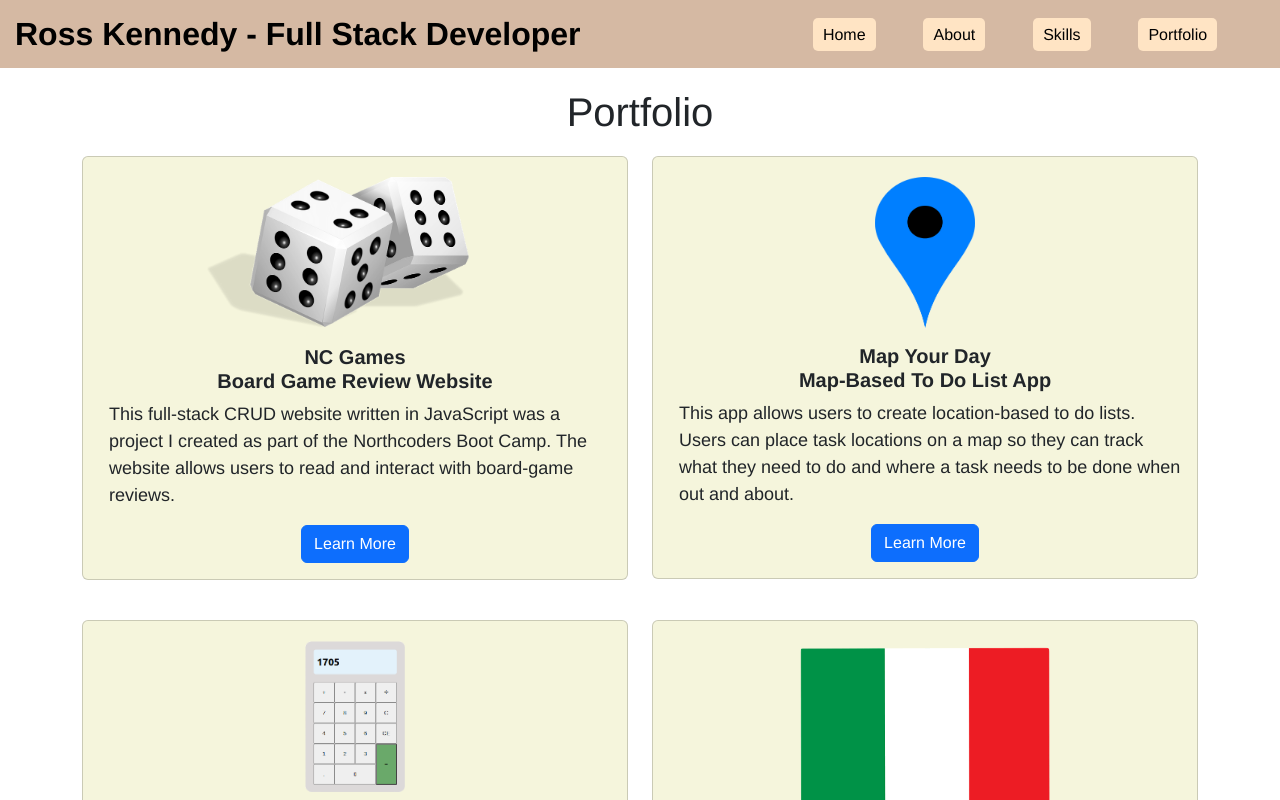
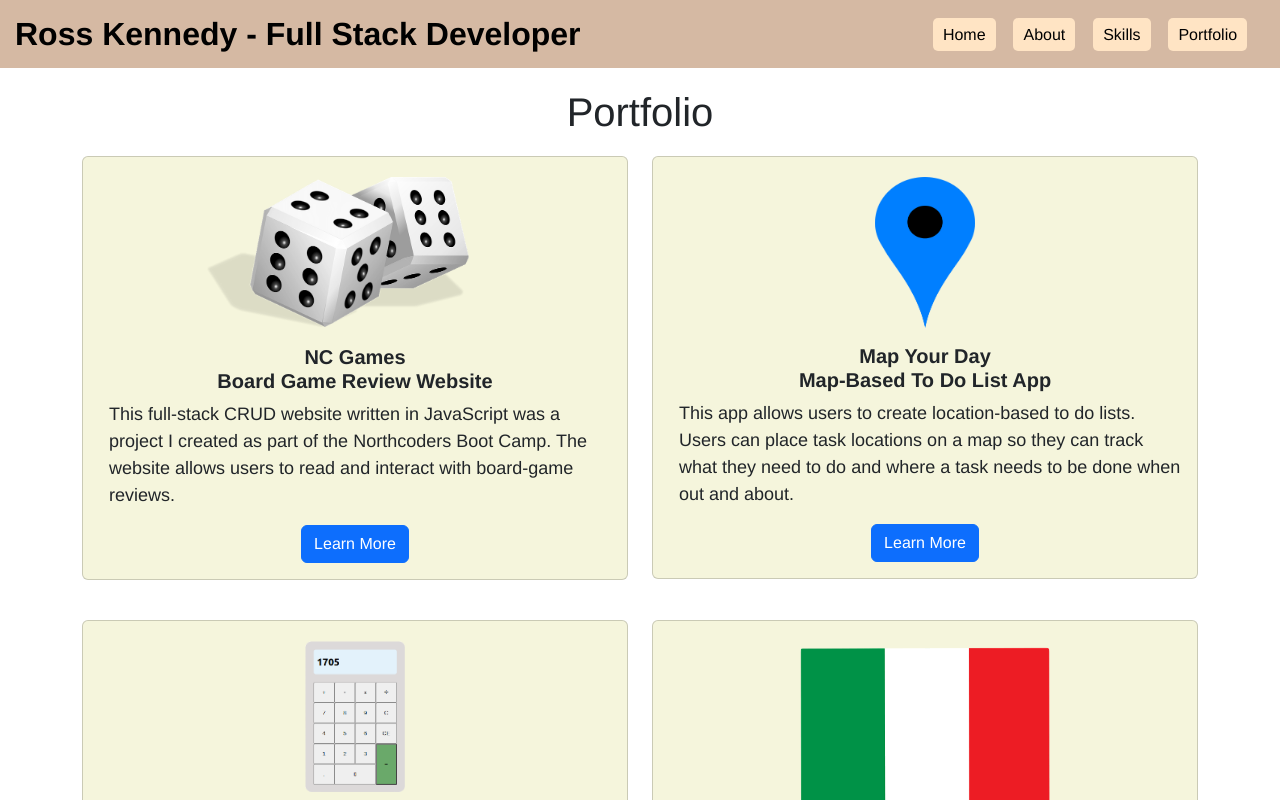
Before and after one commit to RoKen1000/portfolio-website, a React (Create React App) app: page /portfolio in a window 1280 px wide. Shown: the top 800 px of the page. Built offline with nearby package versions, Linux system fonts and the light colour scheme.

Commit message:
Change width of the desktop-nav-link-container in header to make the buttons less spaced out from each other now that the contact page button has been removed.

```diff
--- a/src/styles/DesktopNavBar.css
+++ b/src/styles/DesktopNavBar.css
@@ -7,7 +7,7 @@
 .desktop-nav-link-container{
     display: flex;
     justify-content: space-evenly;
-    width: 500px;
+    width: 350px;
     margin-left: auto;
     margin-right: auto;
 }
```
